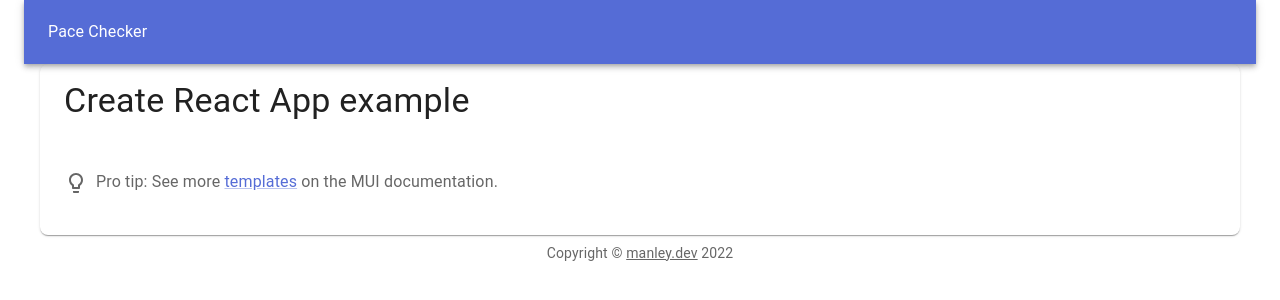
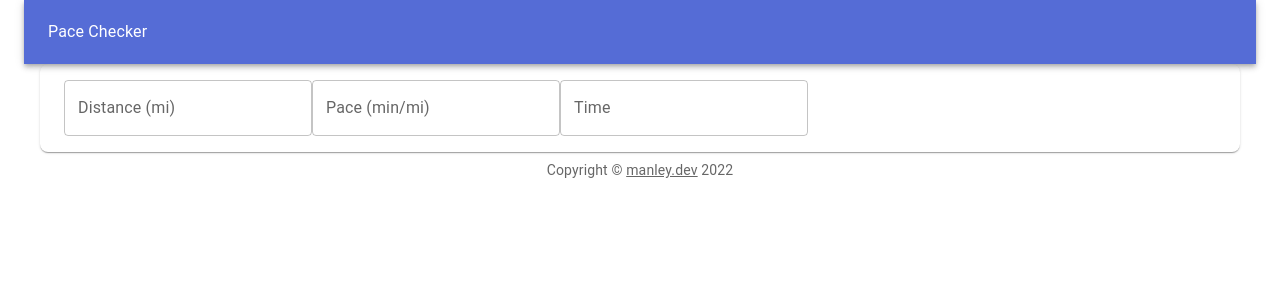
Before and after one commit to bmanley91/pace-tracker-site, a React (Create React App) app: page / in a window 1280 px wide. Shown: the top 300 px of the page. Built offline with nearby package versions, Linux system fonts and the light colour scheme.

Commit message:
Actual content (#5)
* Added fields to form

* Auto-calculate basic impl

* fix test

```diff
--- a/src/component/body-container/BodyContainer.js
+++ b/src/component/body-container/BodyContainer.js
@@ -1,7 +1,6 @@
 import React from 'react';
 import Container from '@mui/material/Container';
-import { Typography } from '@mui/material';
-import ProTip from '../../ProTip';
+import Calculator from '../calculator/Calculator';
 
 const BodyContainer = () => {
     return (
@@ -14,10 +13,7 @@ const BodyContainer = () => {
                 minWidth: 300,
             }}
         >
-            <Typography variant="h4" component="h1" gutterBottom>
-                Create React App example
-            </Typography>
-            <ProTip />
+            <Calculator />
         </Container>
     );
 };
--- /dev/null
+++ b/src/component/calculator/Calculator.js
@@ -0,0 +1,59 @@
+import TextField from '@mui/material/TextField';
+import Box from '@mui/system/Box';
+import React, { useEffect, useState } from 'react';
+import { calculatePace, calulateTime } from '../../util/calculators';
+
+const Calculator = () => {
+    const [distance, setDistance] = useState('');
+    const [pace, setPace] = useState('');
+    const [time, setTime] = useState('');
+    // used to regulate when calculations are made
+    const [focusedInput, setFocus] = useState(null);
+
+    const shouldCalcTime = () => focusedInput !== 'time';
+    const shouldCalcPace = () =>
+        focusedInput !== 'pace' && focusedInput !== 'distance';
+
+    useEffect(() => {
+        // If pace and distance exist and user isnt changing time, calculate time
+        if (pace && distance && shouldCalcTime()) {
+            setTime(calulateTime(pace, distance));
+        }
+
+        // If time and distance exist and user isnt changing pace, calculate pace
+        if (time && distance && shouldCalcPace()) {
+            setPace(calculatePace(time, distance));
+        }
+    }, [distance, pace, time]);
+
+    return (
+        <Box component="form">
+            <TextField
+                label="Distance (mi)"
+                value={distance}
+                onChange={(event) => {
+                    setDistance(event.target.value);
+                }}
+                onFocus={() => setFocus('distance')}
+            />
+            <TextField
+                label="Pace (min/mi)"
+                value={pace}
+                onChange={(event) => {
+                    setPace(event.target.value);
+                }}
+                onFocus={() => setFocus('pace')}
+            />
+            <TextField
+                label="Time"
+                value={time}
+                onChange={(event) => {
+                    setTime(event.target.value);
+                }}
+                onFocus={() => setFocus('time')}
+            />
+        </Box>
+    );
+};
+
+export default Calculator;
--- /dev/null
+++ b/src/util/calculators.js
@@ -0,0 +1,9 @@
+export const calulateTime = (pace, distance) => {
+    console.log('calulateTime');
+    return distance * pace;
+};
+
+export const calculatePace = (time, distance) => {
+    console.log('calulatePace');
+    return distance / time;
+};
```
Also changed, not shown: 1 other file (tests, documents, lock files or other folders).
